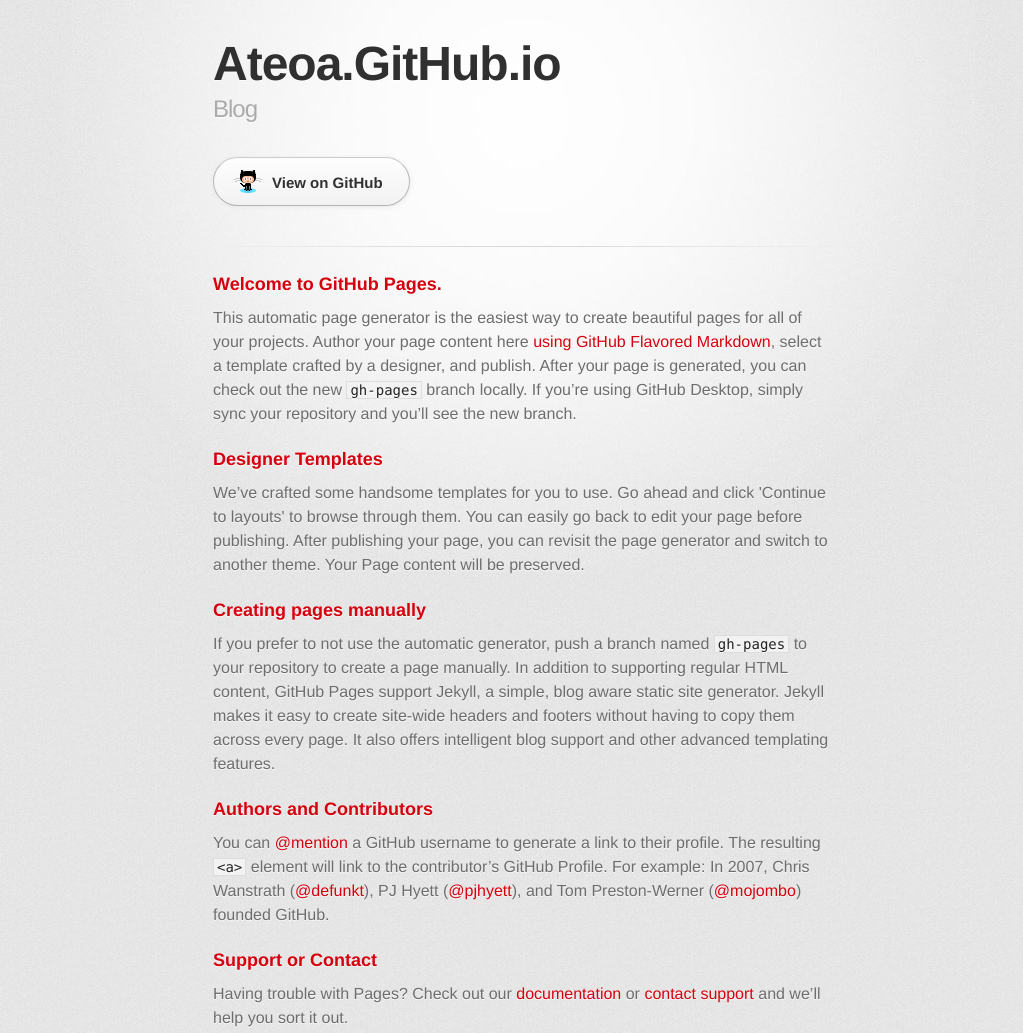
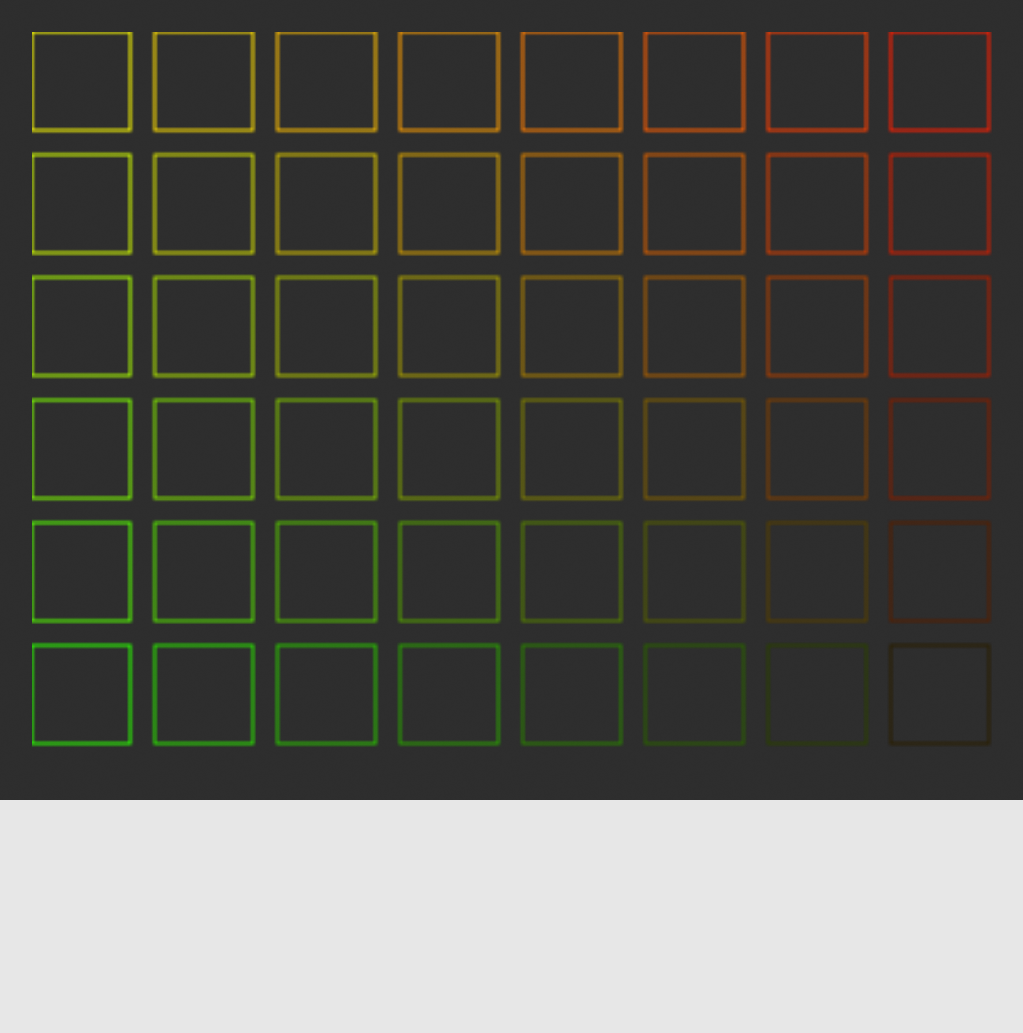
Before and after one commit to ateoa/ateoa.github.io, a plain HTML site: page index.html in a window 1280 px wide. Shown: the top 1033 px of the page, without its empty margins (117-1140 px from the left). After the commit the page ends 800 px from the top, so only its background shows below. Drawn offline with Linux system fonts and the light colour scheme; a web font is replaced by a local one.

Commit message:
响应式

```diff
--- a/index.html
+++ b/index.html
@@ -1,66 +1,89 @@
 <!DOCTYPE html>
 <html>
-  <head>
-    <meta charset='utf-8'>
-    <meta http-equiv="X-UA-Compatible" content="chrome=1">
-    <link href='https://fonts.googleapis.com/css?family=Chivo:900' rel='stylesheet' type='text/css'>
-    <link rel="stylesheet" type="text/css" href="stylesheets/stylesheet.css" media="screen">
-    <link rel="stylesheet" type="text/css" href="stylesheets/github-dark.css" media="screen">
-    <link rel="stylesheet" type="text/css" href="stylesheets/print.css" media="print">
-    <!--[if lt IE 9]>
-    <script src="//html5shiv.googlecode.com/svn/trunk/html5.js"></script>
-    <![endif]-->
-    <title>Ateoa.GitHub.io by ateoa</title>
-  </head>
 
-  <body>
-    <div id="container">
-      <div class="inner">
+<head>
+    <meta charset="utf-8" />
+    <meta http-equiv="X-UA-Compatible" content="chrome=1" />
+    <link href="https://fonts.googleapis.com/css?family=Chivo:900" rel="stylesheet" type="text/css" />
+    <link rel="stylesheet" type="text/css" href="stylesheets/stylesheet.css" media="screen" />
+    <link rel="stylesheet" type="text/css" href="stylesheets/github-dark.css" media="screen" />
+    <link rel="stylesheet" type="text/css" href="stylesheets/print.css" media="print" />
+    <title>Ateoa</title>
+</head>
 
-        <header>
-          <h1>Ateoa.GitHub.io</h1>
-          <h2>Blog</h2>
-        </header>
-
-        <section id="downloads" class="clearfix">
-          <a href="https://github.com/ateoa" id="view-on-github" class="button"><span>View on GitHub</span></a>
+<body>
+    <div id="main_content">
+        <section class="chart" style="width:100%; height: 100vh;">
+            <canvas id="content_id" width="400" height="300"></canvas>
         </section>
-
-        <hr>
-
-        <section id="main_content">
-          <h3>
-<a id="welcome-to-github-pages" class="anchor" href="#welcome-to-github-pages" aria-hidden="true"><span aria-hidden="true" class="octicon octicon-link"></span></a>Welcome to GitHub Pages.</h3>
-
-<p>This automatic page generator is the easiest way to create beautiful pages for all of your projects. Author your page content here <a href="https://guides.github.com/features/mastering-markdown/">using GitHub Flavored Markdown</a>, select a template crafted by a designer, and publish. After your page is generated, you can check out the new <code>gh-pages</code> branch locally. If you’re using GitHub Desktop, simply sync your repository and you’ll see the new branch.</p>
-
-<h3>
-<a id="designer-templates" class="anchor" href="#designer-templates" aria-hidden="true"><span aria-hidden="true" class="octicon octicon-link"></span></a>Designer Templates</h3>
-
-<p>We’ve crafted some handsome templates for you to use. Go ahead and click 'Continue to layouts' to browse through them. You can easily go back to edit your page before publishing. After publishing your page, you can revisit the page generator and switch to another theme. Your Page content will be preserved.</p>
-
-<h3>
-<a id="creating-pages-manually" class="anchor" href="#creating-pages-manually" aria-hidden="true"><span aria-hidden="true" class="octicon octicon-link"></span></a>Creating pages manually</h3>
-
-<p>If you prefer to not use the automatic generator, push a branch named <code>gh-pages</code> to your repository to create a page manually. In addition to supporting regular HTML content, GitHub Pages support Jekyll, a simple, blog aware static site generator. Jekyll makes it easy to create site-wide headers and footers without having to copy them across every page. It also offers intelligent blog support and other advanced templating features.</p>
-
-<h3>
-<a id="authors-and-contributors" class="anchor" href="#authors-and-contributors" aria-hidden="true"><span aria-hidden="true" class="octicon octicon-link"></span></a>Authors and Contributors</h3>
-
-<p>You can <a href="https://help.github.com/articles/basic-writing-and-formatting-syntax/#mentioning-users-and-teams" class="user-mention">@mention</a> a GitHub username to generate a link to their profile. The resulting <code>&lt;a&gt;</code> element will link to the contributor’s GitHub Profile. For example: In 2007, Chris Wanstrath (<a href="https://github.com/defunkt" class="user-mention">@defunkt</a>), PJ Hyett (<a href="https://github.com/pjhyett" class="user-mention">@pjhyett</a>), and Tom Preston-Werner (<a href="https://github.com/mojombo" class="user-mention">@mojombo</a>) founded GitHub.</p>
-
-<h3>
-<a id="support-or-contact" class="anchor" href="#support-or-contact" aria-hidden="true"><span aria-hidden="true" class="octicon octicon-link"></span></a>Support or Contact</h3>
-
-<p>Having trouble with Pages? Check out our <a href="https://help.github.com/pages">documentation</a> or <a href="https://github.com/contact">contact support</a> and we’ll help you sort it out.</p>
-        </section>
-
-        <footer>
-          This page was generated by <a href="https://pages.github.com">GitHub Pages</a>. Tactile theme by <a href="https://twitter.com/jasonlong">Jason Long</a>.
-        </footer>
+    </div>
+</body>
+<script type="text/javascript">
+function draw(){
+  var canvas = document.getElementById('content_id');
+  if (!canvas.getContext) return;
+  var ctx = canvas.getContext("2d");
+  let row = 6;
+  let rowUnit = 255 / row;
+  let column = 8;
+  let columnunit = 255 / column;
+  for (var i = 0; i < row; i++){
+    for (var j = 0; j < column; j++){
+        // strokeStyle/strokeRect fillStyle/fillRect
+      ctx.strokeStyle = 'rgb(' + Math.floor(255 - rowUnit * i) + ',' +
+        Math.floor(255 - columnunit * j) + ',0)';
+      ctx.strokeRect(j * 50, i * 50, 40, 40);
+    }
+  }
+}
+draw();
+adjustSize();
 
 
-      </div>
-    </div>
-  </body>
+function getAdjustments(wrapDom, padding, contentWidth, contentHeight) {
+
+    let scaleRatio = 1;
+    let postionTop = padding;
+    let postionLeft = padding;
+
+    let chartWidth = wrapDom.clientWidth - padding * 2;
+    let chartHeight = wrapDom.clientHeight - padding * 2;
+    if (contentWidth / contentHeight - chartWidth / chartHeight > 0) {
+        // width
+        scaleRatio = chartWidth / contentWidth;
+        postionTop = (wrapDom.clientHeight - contentHeight * scaleRatio ) / 2;
+    }
+    else {
+        // height
+        scaleRatio = chartHeight / contentHeight;
+        postionLeft = (wrapDom.clientWidth - contentWidth * scaleRatio ) / 2;
+    }
+
+    return {
+        "scaleRatio" : scaleRatio,
+        "postionTop" : postionTop,
+        "postionLeft" : postionLeft
+    }
+}
+
+function adjustSize() {
+
+    let wrapDom = document.getElementsByClassName("chart")[0];
+    wrapDom.style.boxSizing = "border-box";
+    wrapDom.style.background = "rgba(0,0,0,0.8)";
+    wrapDom.style.position = "relative";
+
+    let adjustments = getAdjustments(wrapDom, 32, 400, 300);
+    let dom = document.getElementById("content_id");
+    dom.style.position = "absolute";
+    dom.style.transformOrigin = "0 0";
+    dom.style.transform = "scale(" + adjustments.scaleRatio + ")";
+    dom.style.top = adjustments.postionTop + "px";
+    dom.style.left = adjustments.postionLeft + "px";
+}
+
+window.onresize = function () {
+    adjustSize();
+}
+</script>
 </html>
--- a/stylesheets/print.css
+++ b/stylesheets/print.css
@@ -73,156 +73,3 @@ header h2 {
   color: #aaa;
   letter-spacing: -1px;
 }
-#downloads {
-  display: none;
-}
-#main_content {
-  padding-top: 20px;
-}
-
-code, pre {
-  margin-bottom: 30px;
-  font-family: Monaco, "Bitstream Vera Sans Mono", "Lucida Console", Terminal;
-  font-size: 12px;
-  color: #222;
-}
-
-code {
-  padding: 0 3px;
-}
-
-pre {
-  padding: 20px;
-  overflow: auto;
-  border: solid 1px #ddd;
-}
-pre code {
-  padding: 0;
-}
-
-ul, ol, dl {
-  margin-bottom: 20px;
-}
-
-
-/* COMMON STYLES */
-
-table {
-  width: 100%;
-  border: 1px solid #ebebeb;
-}
-
-th {
-  font-weight: 500;
-}
-
-td {
-  font-weight: 300;
-  text-align: center;
-  border: 1px solid #ebebeb;
-}
-
-form {
-  padding: 20px;
-  background: #f2f2f2;
-
-}
-
-
-/* GENERAL ELEMENT TYPE STYLES */
-
-h1 {
-  font-size: 2.8em;
-}
-
-h2 {
-  margin-bottom: 8px;
-  font-size: 22px;
-  font-weight: bold;
-  color: #303030;
-}
-
-h3 {
-  margin-bottom: 8px;
-  font-size: 18px;
-  font-weight: bold;
-  color: #d5000d;
-}
-
-h4 {
-  font-size: 16px;
-  font-weight: bold;
-  color: #303030;
-}
-
-h5 {
-  font-size: 1em;
-  color: #303030;
-}
-
-h6 {
-  font-size: .8em;
-  color: #303030;
-}
-
-p {
-  margin-bottom: 20px;
-  font-weight: 300;
-}
-
-a {
-  text-decoration: none;
-}
-
-p a {
-  font-weight: 400;
-}
-
-blockquote {
-  padding: 0 0 0 30px;
-  margin-bottom: 20px;
-  font-size: 1.6em;
-  border-left: 10px solid #e9e9e9;
-}
-
-ul li {
-  list-style-position: inside;
-  list-style: disc;
-  padding-left: 20px;
-}
-
-ol li {
-  list-style-position: inside;
-  list-style: decimal;
-  padding-left: 3px;
-}
-
-dl dd {
-  font-style: italic;
-  font-weight: 100;
-}
-
-footer {
-  padding-top: 20px;
-  padding-bottom: 30px;
-  margin-top: 40px;
-  font-size: 13px;
-  color: #aaa;
-}
-
-footer a {
-  color: #666;
-}
-
-/* MISC */
-.clearfix:after {
-  display: block;
-  height: 0;
-  clear: both;
-  visibility: hidden;
-  content: '.';
-}
-
-.clearfix {display: inline-block;}
-* html .clearfix {height: 1%;}
-.clearfix {display: block;}
```
